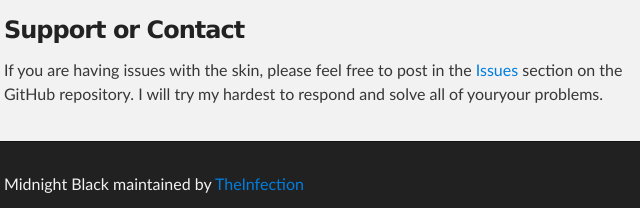
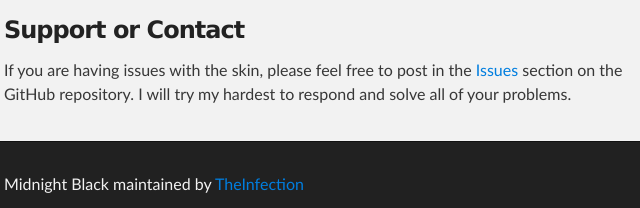
Before and after one commit to spthaolt/Midnight-Black, a plain HTML site: page index.html in a window 1280 px wide. Shown: the part 935-1143 px from the top of the page, 316-956 px from the left. Drawn offline with nearby package versions, Linux system fonts and the light colour scheme.

Commit message:
Fixed a typo

```diff
--- a/index.html
+++ b/index.html
@@ -189,7 +189,7 @@ $(document).ready(function(){
 
 <h3>Support or Contact</h3>
 
-<p>If you are having issues with the skin, please feel free to post in the <a href="https://github.com/TheInfection/Midnight-Black/issues">Issues</a> section on the GitHub repository. I will try my hardest to respond and solve all of youryour problems.</p>
+<p>If you are having issues with the skin, please feel free to post in the <a href="https://github.com/TheInfection/Midnight-Black/issues">Issues</a> section on the GitHub repository. I will try my hardest to respond and solve all of your problems.</p>
       </section>
     </div>
 
```
